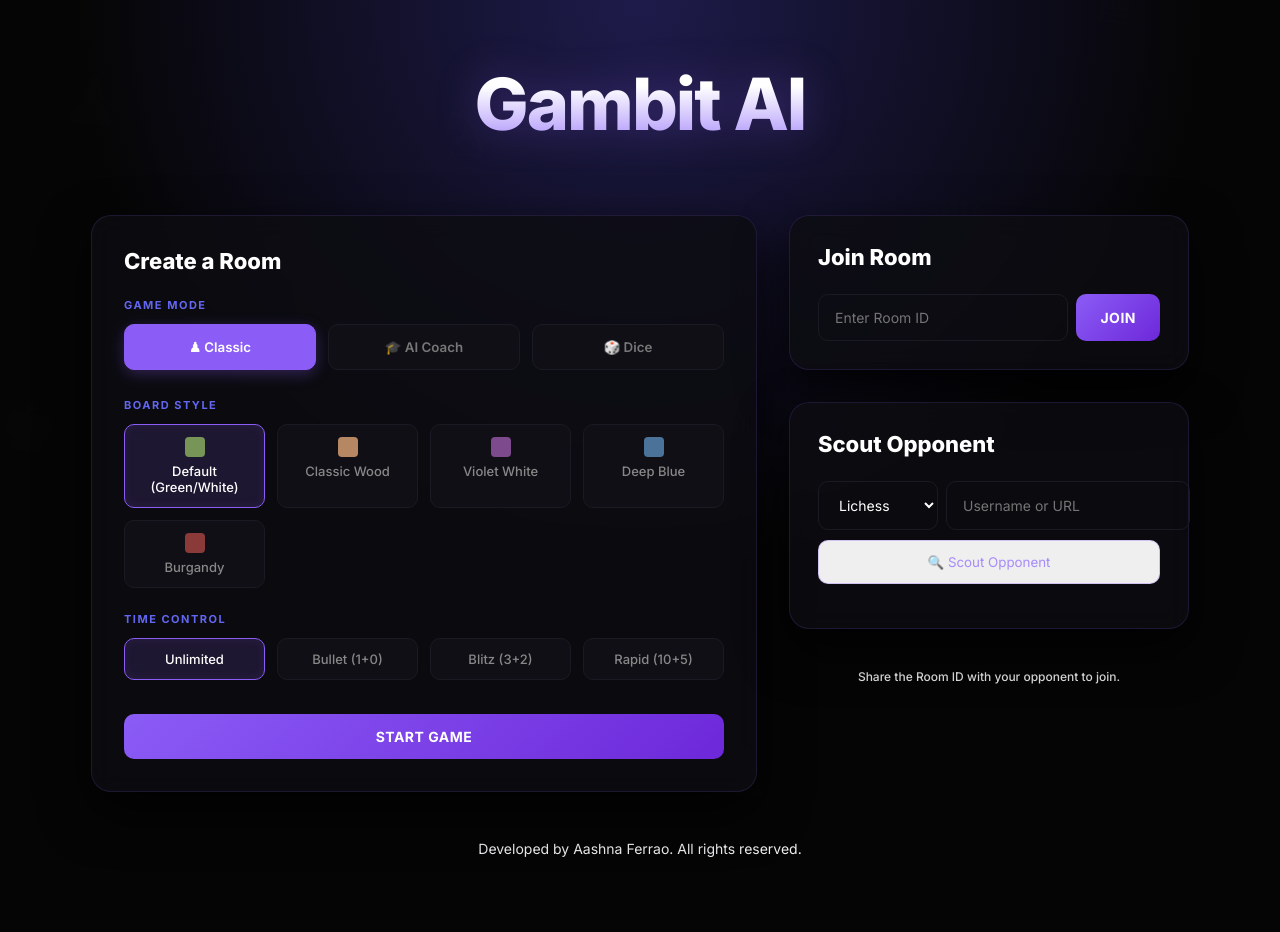
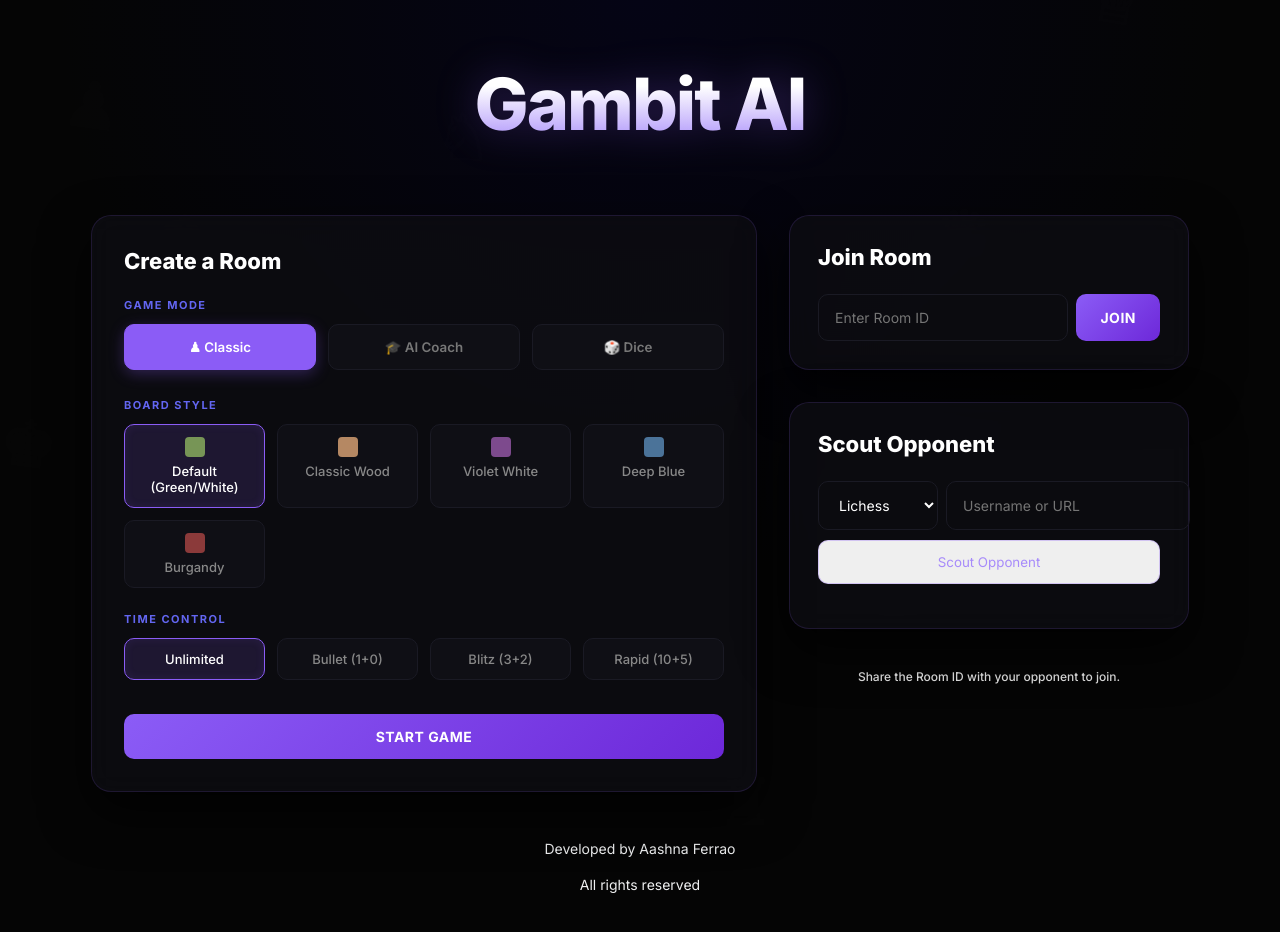
Before and after one commit to aashna-03/Chess, a React (Vite) app in the folder frontend/: page / in a window 1280 px wide. Shown: the top 932 px of the page. Built offline with nearby package versions, Linux system fonts and the light colour scheme; no server answers.

Commit message:
fix: background color

```diff
--- a/frontend/src/pages/Home.jsx
+++ b/frontend/src/pages/Home.jsx
@@ -10,7 +10,7 @@
     flexDirection: "column",
     alignItems: "center",
     padding: "60px 20px",
-    background: "radial-gradient(circle at 50% 0%, #1e1b4b 0%, #050505 50%)",
+    background: "radial-gradient(circle at 50% 0%, #050415ff 0%, #050505 50%)",
     position: "relative",
 };
 
@@ -231,7 +231,7 @@
                 flexDirection: "column",
                 alignItems: "center",
                 justifyContent: "center",
-                background: "radial-gradient(circle at 70% 0%, #ce8ff3ff 0%, #050505 60%)",
+                background: "radial-gradient(circle at 50% 0%, #ce8ff3ff 0%, #050505 60%)",
                 gap: "28px",
                 margin: 0,
                 padding: 0,
@@ -650,7 +650,7 @@
                             disabled={scoutLoading}
                             style={{ width: "100%", marginBottom: "16px", padding: "13px" }}
                         >
-                            {scoutLoading ? "⏳ Scouting..." : "🔍 Scout Opponent"}
+                            {scoutLoading ? " Scouting..." : " Scout Opponent"}
                         </button>
 
                         {scoutError && (
@@ -677,8 +677,11 @@
                 </div>
             </main>
 
-            <p style={{ color: "#eff0f1ff", fontSize: "14px", marginTop: "48px" }}>
-                Developed by Aashna Ferrao. All rights reserved.
+            <p style={{ color: "#eff0f1ff", fontSize: "14px", marginTop: "48px", textAlign: "center" }}>
+                Developed by Aashna Ferrao
+            </p>
+            <p style={{ color: "#eff0f1ff", fontSize: "14px", marginTop: "5px", textAlign: "center" }}>
+                All rights reserved
             </p>
         </div>
     );
```
